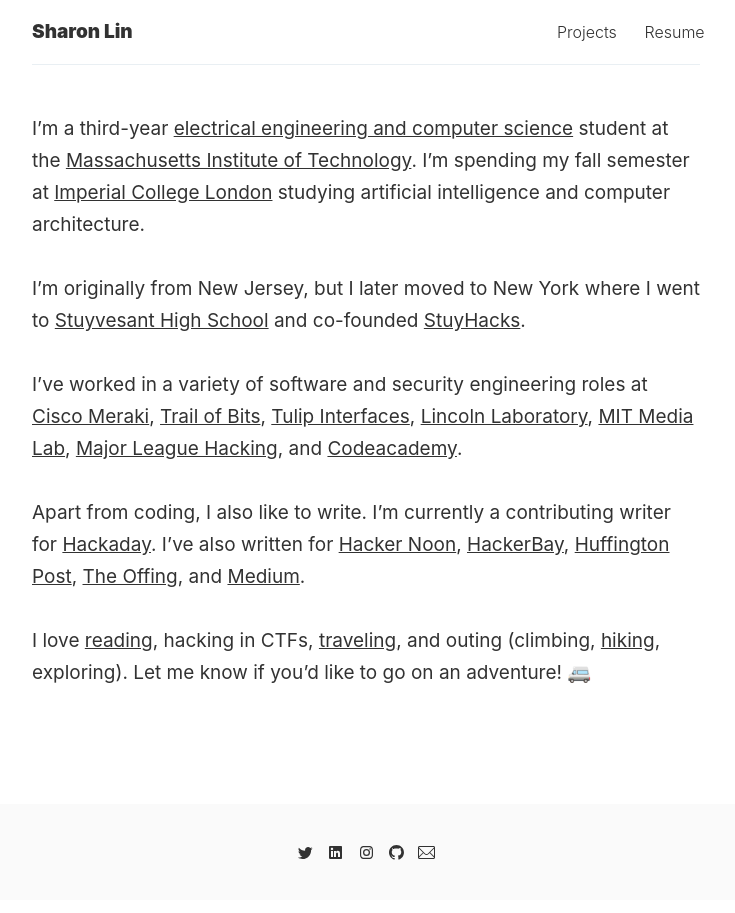
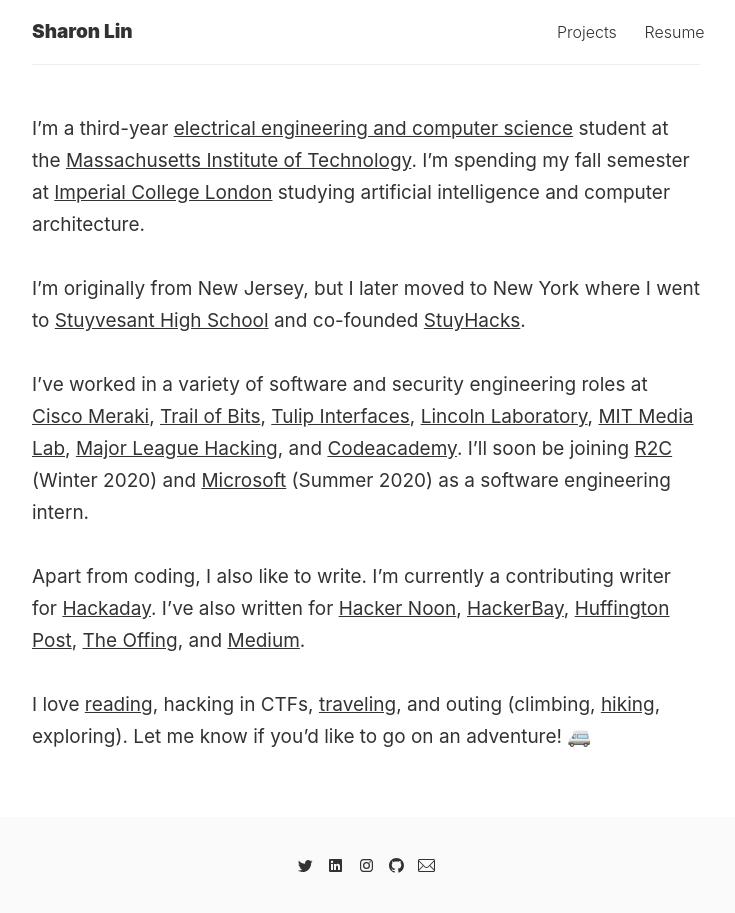
Before and after one commit to sharontlin/sharontlin.github.io, a Jekyll site: the page built from index.md, in a window 1280 px wide. Shown: the whole page, without its empty margins (274-1009 px from the left). Built offline with Jekyll 4.4.1, drawn with Linux system fonts in a browser that asks for light colours.

Commit message:
Update index.md

```diff
--- a/index.md
+++ b/index.md
@@ -6,7 +6,7 @@
 
 I'm originally from New Jersey, but I later moved to New York where I went to [Stuyvesant High School](https://stuy.enschool.org/) and co-founded [StuyHacks](https://www.facebook.com/stuyhacks/).
 
-I've worked in a variety of software and security engineering roles at [Cisco Meraki](https://meraki.cisco.com/), [Trail of Bits](https://www.trailofbits.com/), [Tulip Interfaces](https://tulip.co/), [Lincoln Laboratory](https://www.ll.mit.edu/), [MIT Media Lab](https://www.media.mit.edu/), [Major League Hacking](https://mlh.io/), and [Codeacademy](https://www.codecademy.com/).
+I've worked in a variety of software and security engineering roles at [Cisco Meraki](https://meraki.cisco.com/), [Trail of Bits](https://www.trailofbits.com/), [Tulip Interfaces](https://tulip.co/), [Lincoln Laboratory](https://www.ll.mit.edu/), [MIT Media Lab](https://www.media.mit.edu/), [Major League Hacking](https://mlh.io/), and [Codeacademy](https://www.codecademy.com/). I'll soon be joining [R2C](https://r2c.dev/) (Winter 2020) and [Microsoft](https://www.microsoft.com/) (Summer 2020) as a software engineering intern.
 
 Apart from coding, I also like to write. I'm currently a contributing writer for [Hackaday](https://hackaday.com/author/sharonlin/). I've also written for [Hacker Noon](https://medium.com/hackernoon/fpgas-socs-microcontrollers-a-quick-rundown-of-iot-devices-c5a25c7290c6), [HackerBay](https://blog.hackerbay.io/on-making-choices-c387c9d7ac05), [Huffington Post](https://www.huffpost.com/author/sharon-lin), [The Offing](https://theoffingmag.com/poetry/when-my-grandmother-sings/), and [Medium](https://medium.com/@sharonlin).
 
```
